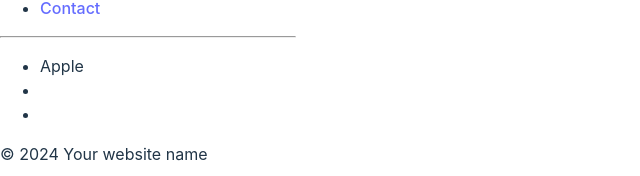
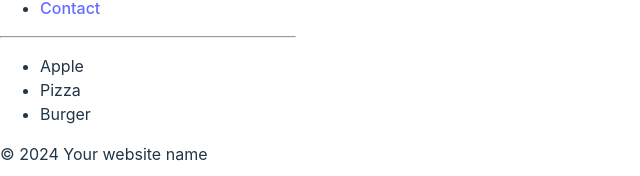
Before and after one commit to tanjirhc/my-react11, a React (Vite) app: page / in a window 1280 px wide. Shown: the part 409-585 px from the top of the page, without its empty margins (0-640 px from the left). Built offline with nearby package versions, Linux system fonts and the light colour scheme.

Commit message:
Food item

```diff
--- a/src/Food.tsx
+++ b/src/Food.tsx
@@ -6,8 +6,8 @@ function Food(){
     return(
         <ul>
             <li>Apple</li>
-            <li></li>
-            <li></li>
+            <li>{food1}</li>
+            <li>{food2}</li>
         </ul>
     )
 }
```
